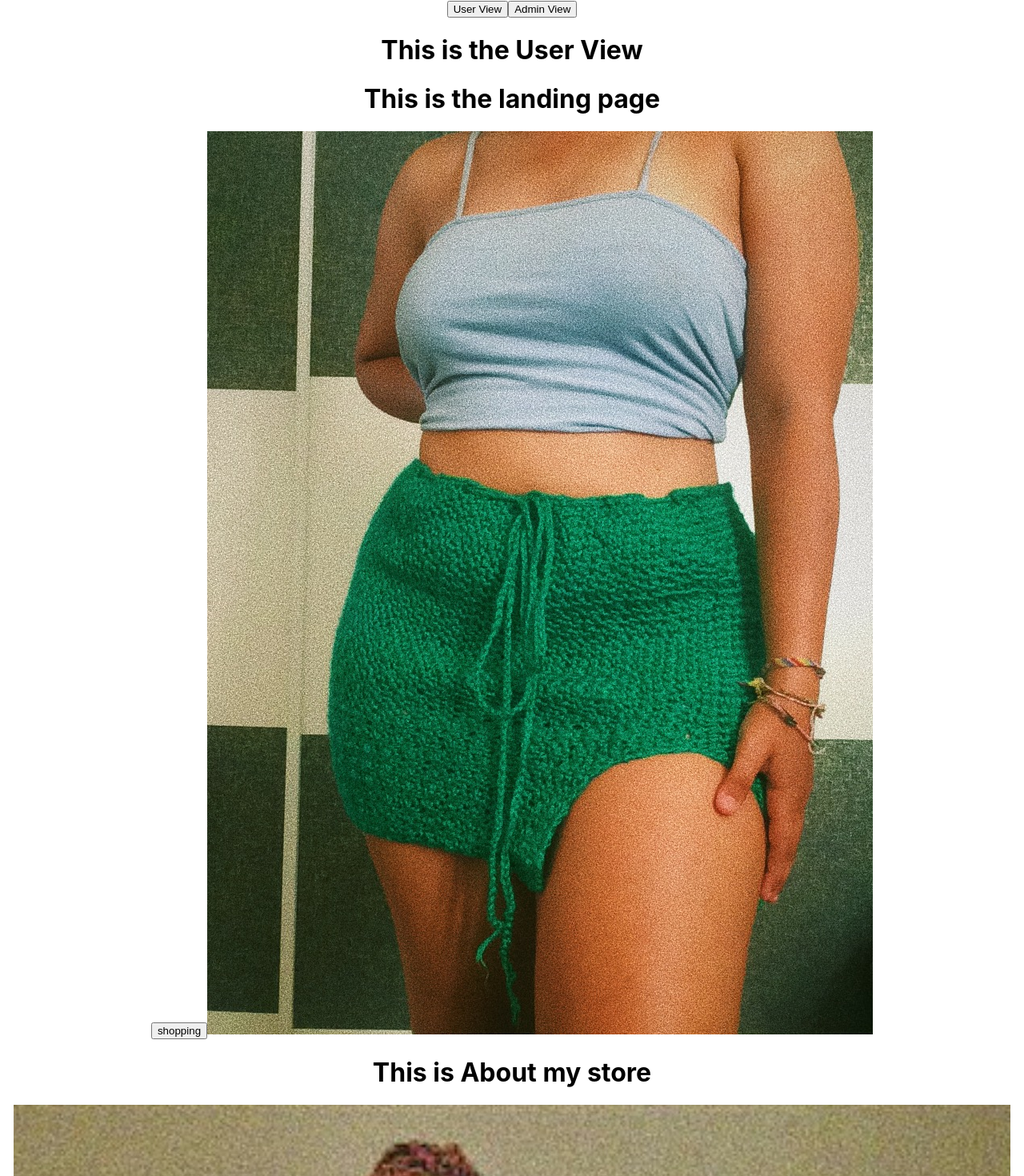
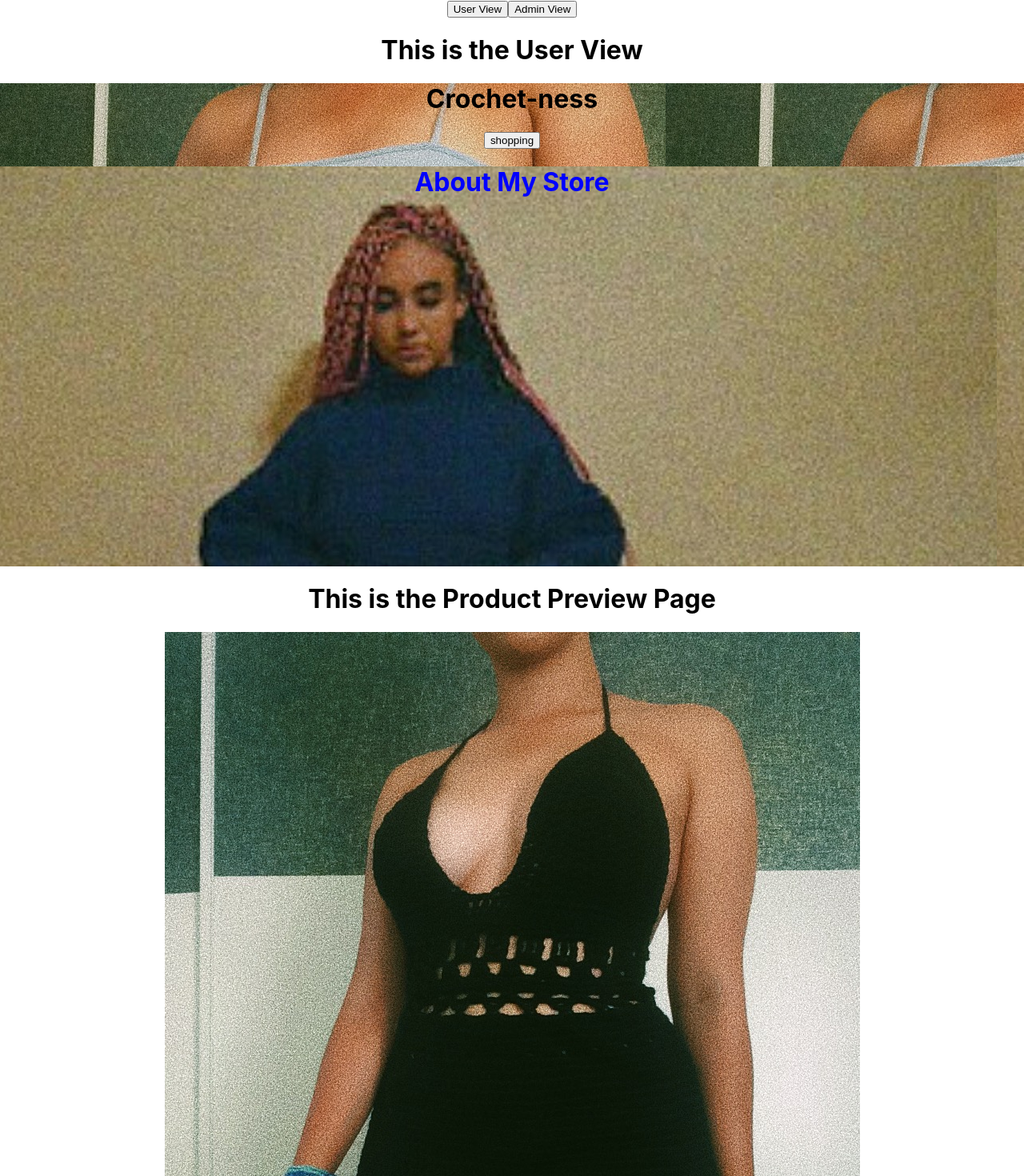
Before and after one commit to nicole-gathany/crochetness, a React (Create React App) app: page / in a window 1280 px wide. Shown: the top 1470 px of the page at 80% size. Built offline with nearby package versions, Linux system fonts and the light colour scheme.

Commit message:
styling pages a bit

```diff
--- a/src/components/UserViews/AboutMyStore.js
+++ b/src/components/UserViews/AboutMyStore.js
@@ -1,12 +1,18 @@
 import React from "react";
 import BlueSweater from "../../images/blue_sweater.jpeg"
 
+//to-do:
+//use css to make the image the background here.
+//write "About my store in text"
+//divStyle works for letters but for some reason I am having trouble making the blue sweater or anything my background image
 class AboutMyStore extends React.Component{
+
     render(){
-        return <div>
 
-            <h1> This is About my store</h1>
-            <img src={BlueSweater}></img>
+        return <div className="about-store">
+
+            <h1> About My Store</h1>
+
         </div>
     }
 }
--- a/src/components/UserViews/LandingPage.js
+++ b/src/components/UserViews/LandingPage.js
@@ -28,10 +28,10 @@ handleShopping(){
             view = <StorePage></StorePage>
         }
 
-        return <div>
-            <h1>This is the landing page</h1>
+        return <div className="landing-page">
+            <h1>Crochet-ness</h1>
             <button onClick={this.handleShopping}>shopping</button>
-            <img src={GreenSkirt}></img>
+
 
           {view}
 
--- a/src/index.css
+++ b/src/index.css
@@ -11,3 +11,16 @@ code {
   font-family: source-code-pro, Menlo, Monaco, Consolas, 'Courier New',
     monospace;
 }
+
+
+.about-store{
+  background-image: url(./images/blue_sweater.jpeg);
+  height: 500px;
+  color: blue;
+}
+
+.landing-page{
+  background-image: url(./images/green_skirt.jpg);
+  height: 500px;
+  /* width: 500px; */
+}
```
Also changed, not shown: package.json (+18 -1 lines), 1 other file (tests, documents, lock files or other folders).
